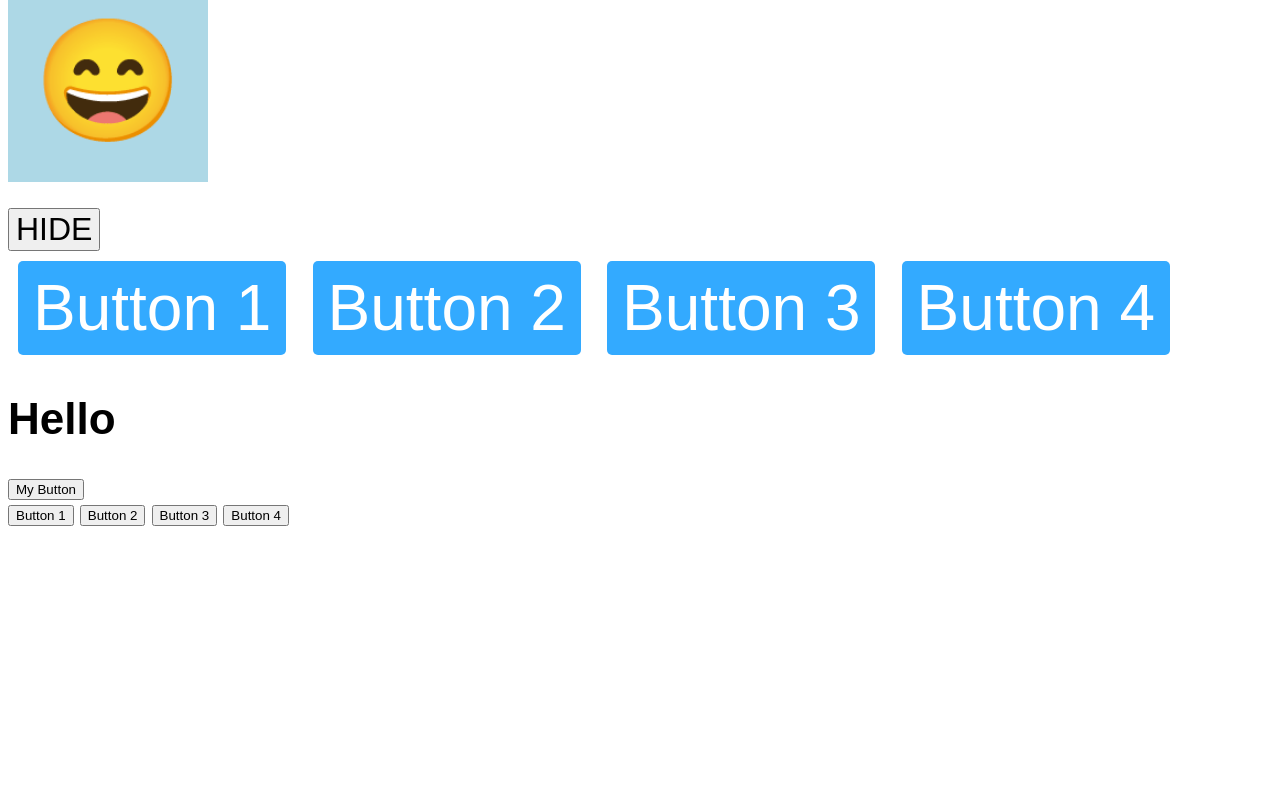
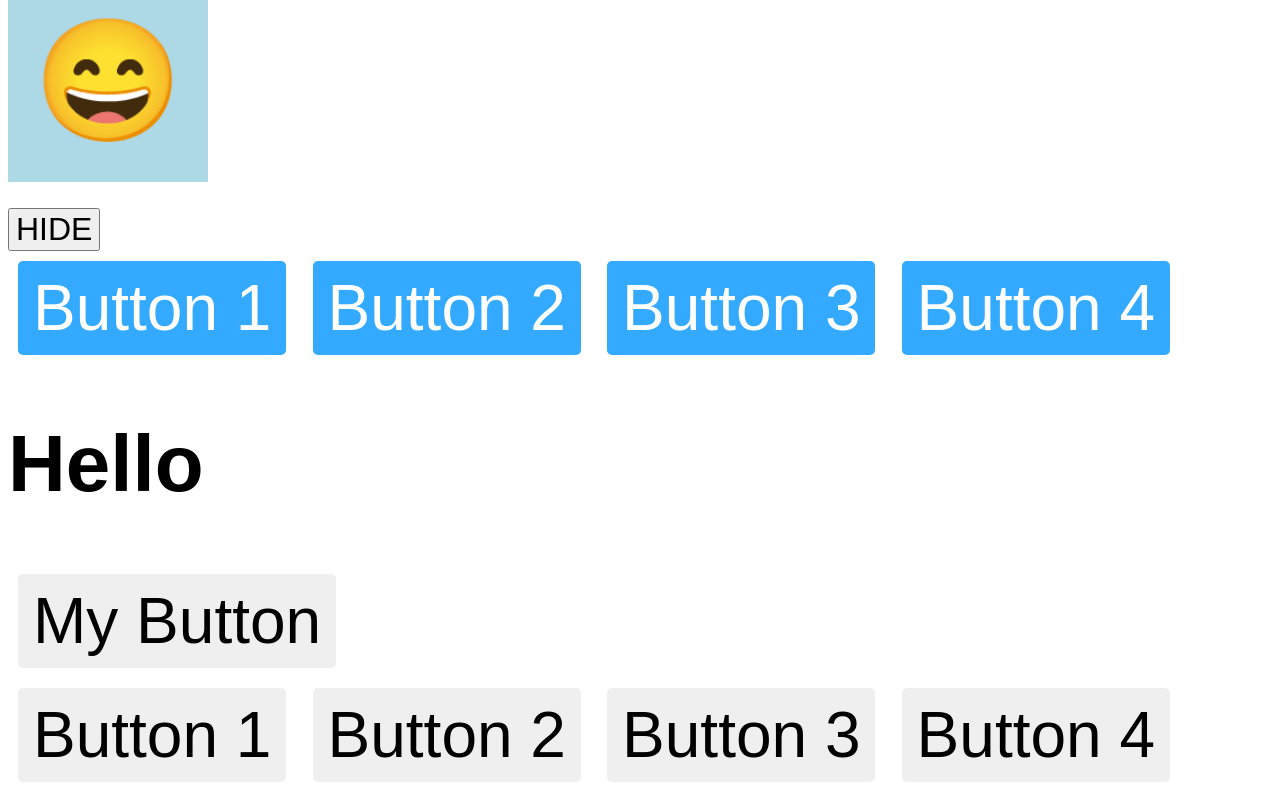
Before and after one commit to PranitaKute/Javascript-Learn, a plain HTML site: page Website/index.html in a window 1280 px wide. Shown: the part 2398-3198 px from the top of the page. Before the commit the page ends 2932 px from the top, so only its background shows below. Drawn offline with Linux system fonts and the light colour scheme.

Commit message:
classList style.css

```diff
--- a/Website/style.css
+++ b/Website/style.css
@@ -88,3 +88,38 @@ body{
     background-color: hsl(205, 100%, 60%);
     color: white;
 }
+
+/* ClassList */
+#btn{
+    font-size: 4rem;
+    margin: 10px;
+    border: none;
+    border-radius: 5px;
+    padding: 10px 15px;
+}
+.enabled{
+    background-color: hsl(204, 100%, 50%);
+    color: white;
+}
+
+.hover{
+    box-shadow: 0 0 10px hsl(0, 0%, 0%, 0.2);
+    font-weight: bold;
+}
+
+.disabled{
+    background-color: hsl(0, 0%, 60%);
+    color: hsl(0, 0%, 80%);
+}
+
+#hOne{
+    font-size: 5rem;
+}
+
+.b{
+    font-size: 4rem;
+    margin: 10px;
+    border: none;
+    border-radius: 5px;
+    padding: 10px 15px;
+}
```
